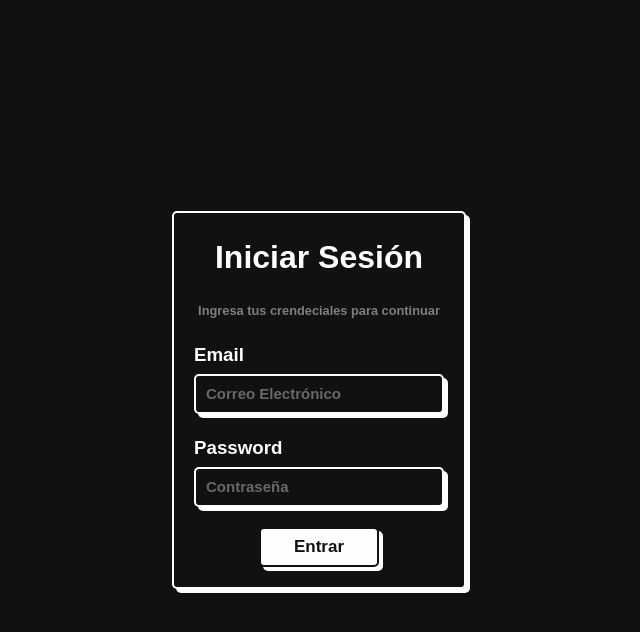
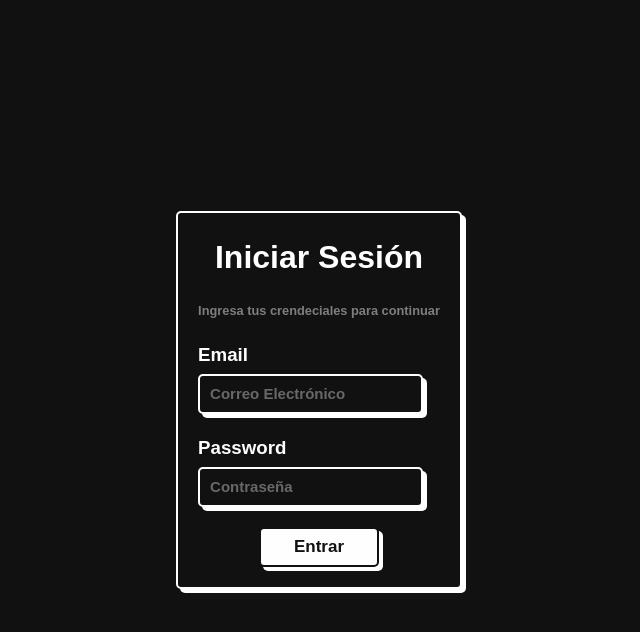
Before and after one commit to VGMil/Reactify, a PHP site: page /auth/Login.php in a window 1280 px wide. Shown: the top 632 px of the page, without its empty margins (321-961 px from the left). Run offline with PHP 8.4, Linux system fonts and the light colour scheme.

Commit message:
♻️ refactor(ui): cambiar el ancho de InputText a 100% - Esto ayuda a que el InputText se alinee con su contenedor

```diff
--- a/src/components/ui/InputText/InputText.css
+++ b/src/components/ui/InputText/InputText.css
@@ -1,6 +1,6 @@
 /* --- Estilos para el Componente Input --- */
 .input {
-  width: 250px;
+  width: 100%;
   height: 40px;
   border-radius: 5px;
   border: 2px solid var(--main-color);
```
